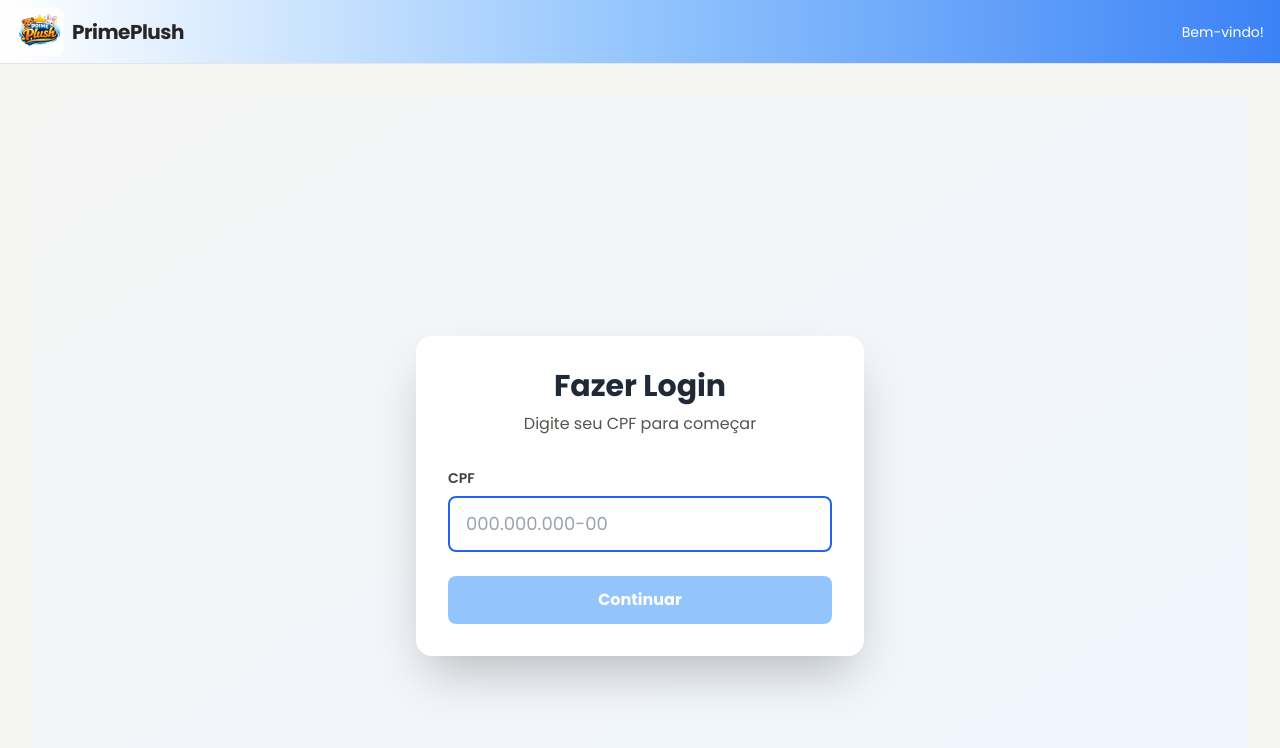
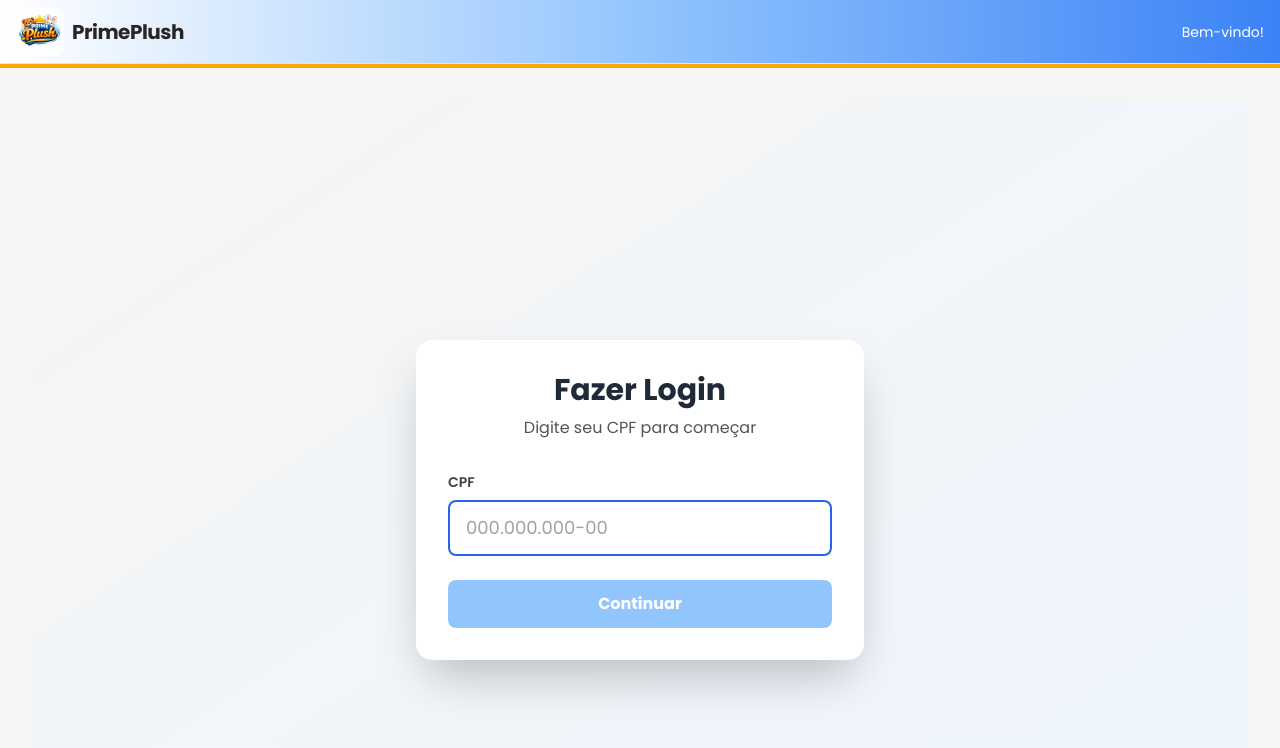
Before and after one commit to MachinePay/PrimePlush, a React (Vite) app: page / in a window 1280 px wide. Shown: the top 748 px of the page. Built offline with nearby package versions, Linux system fonts and the light colour scheme; no server answers.

Commit message:
adicionando efeitos

```diff
--- a/components/Header.tsx
+++ b/components/Header.tsx
@@ -21,8 +21,9 @@ const Header: React.FC = () => {
   };
 
   return (
-    <header className="bg-gradient-to-r from-white via-blue-300 to-blue-500 border-b border-stone-200 sticky top-0 z-50 h-16">
-      <div className="container mx-auto px-4 h-full flex items-center justify-between">
+    <>
+      <header className="bg-gradient-to-r from-white via-blue-300 to-blue-500 border-b border-stone-200 sticky top-0 z-50 h-16">
+        <div className="container mx-auto px-4 h-full flex items-center justify-between">
         {/* Logo */}
         <div className="flex items-center gap-2">
           <NavLink
@@ -132,8 +133,11 @@ const Header: React.FC = () => {
             <span className="text-sm text-white">Bem-vindo!</span>
           )}
         </div>
-      </div>
-    </header>
+        </div>
+      </header>
+      {/* Traço laranja embaixo do header */}
+      <div style={{ height: '4px', background: 'orange', width: '100%' }} />
+    </>
   );
 };
 
```
